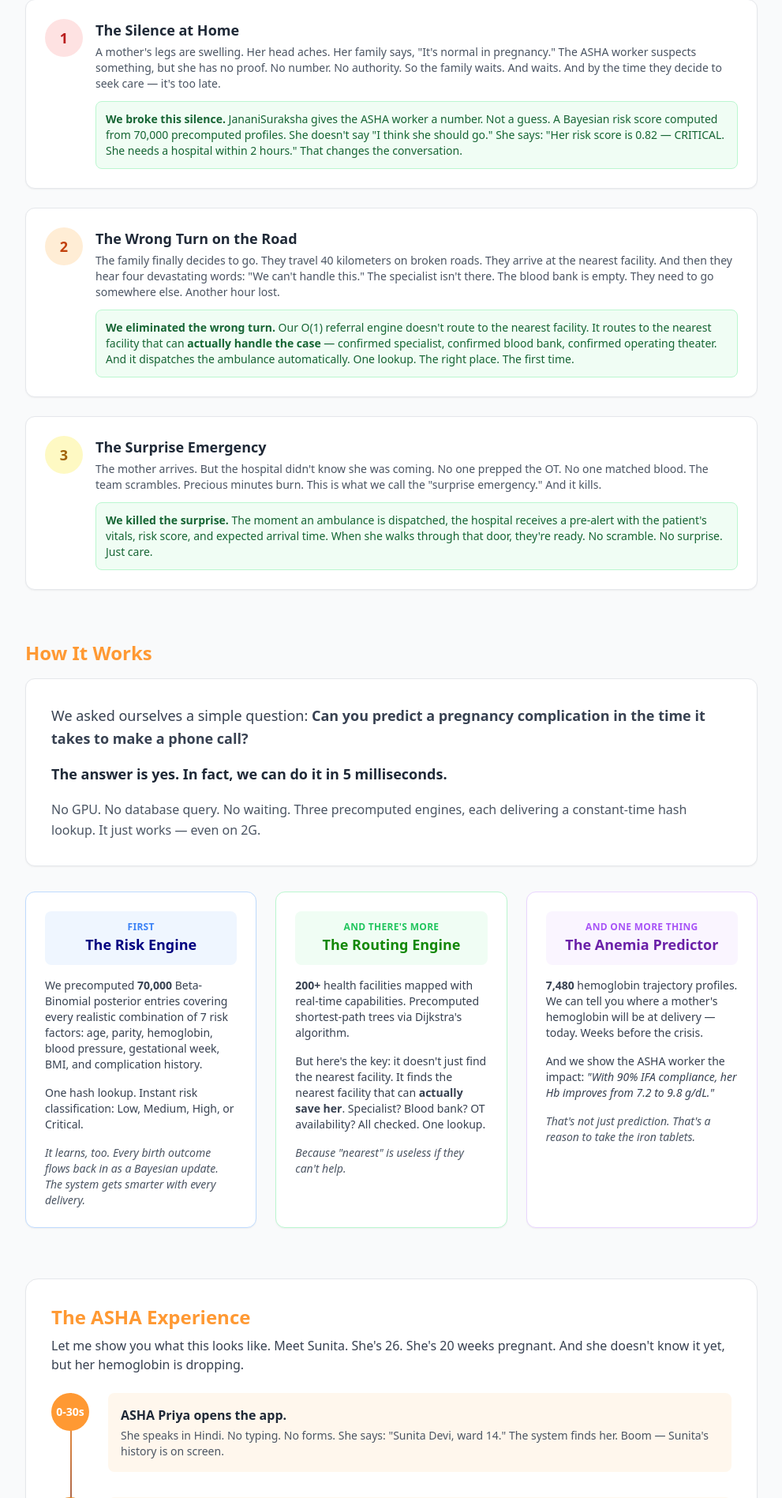
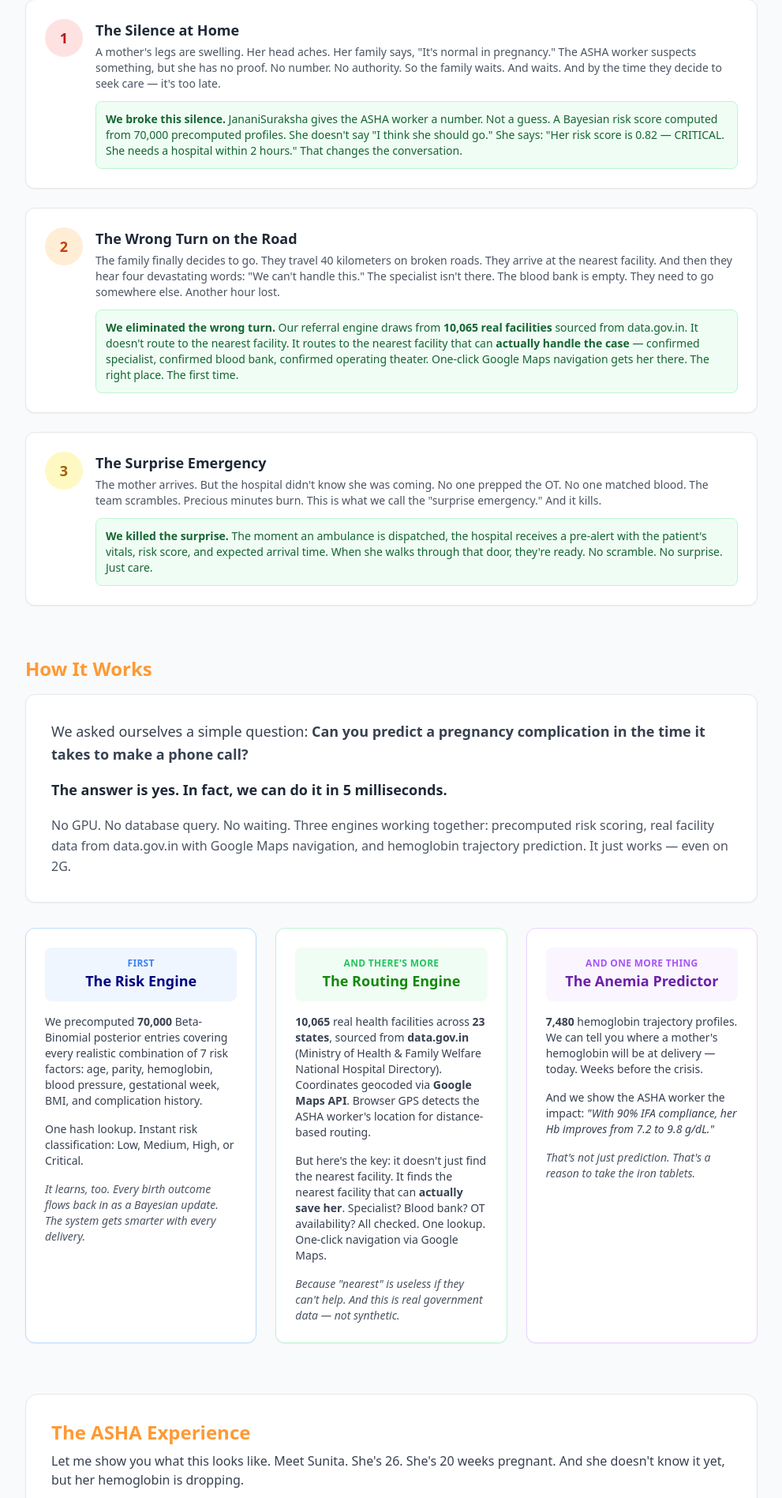
Before and after one commit to divyamohan1993/janani-suraksha, a FastAPI app: page /about in a window 1280 px wide. Shown: the part 1789-3686 px from the top of the page at 79% size, without its empty margins (288-1279 px from the left). Run offline with FastAPI, Linux system fonts and the light colour scheme; some libraries are stand-ins or nearby versions.

Commit message:
Update docs, disclaimers, and pitch for real data consistency
- About page: reflects 10,065 real facilities, Google Maps, data.gov.in source
- Pitch deck: updated slide 4 (10,065 real facilities), slide 7 (real govt data column), slide 9 (new milestone)
- README: updated engine 2 description, tech stack, .env setup, API endpoints
- Disclaimers: distinguish real facility data from approximate risk models
- All pages now consistently state what's real vs what needs validation

Co-Authored-By: Claude Opus 4.6 (1M context) <noreply@anthropic.com>

```diff
--- a/app/api/v1/routes.py
+++ b/app/api/v1/routes.py
@@ -29,8 +29,9 @@ router = APIRouter(prefix="/api/v1", tags=["v1"])
 
 DEMO_DISCLAIMER = (
     "DEMONSTRATION ONLY — NOT FOR CLINICAL USE. "
-    "This system uses synthetic data and approximate risk models that have not been "
-    "clinically validated. Do not use for real medical decisions. "
+    "Risk scores and anemia predictions use approximate models that have not been "
+    "clinically validated. Facility data is sourced from data.gov.in (Government of India). "
+    "Do not use for real medical decisions. "
     "Always consult a qualified healthcare provider."
 )
 
--- a/app/templates/about.html
+++ b/app/templates/about.html
@@ -232,7 +232,7 @@
                                         <p class="text-gray-600 text-sm mb-3">The family finally decides to go. They travel 40 kilometers on broken roads. They arrive at the nearest facility. And then they hear four devastating words: "We can't handle this." The specialist isn't there. The blood bank is empty. They need to go somewhere else. Another hour lost.</p>
                                         <div class="bg-green-50 border border-green-200 rounded-lg p-3">
                                             <p class="text-sm text-green-800">
-                                                <span class="font-semibold">We eliminated the wrong turn.</span> Our O(1) referral engine doesn't route to the nearest facility. It routes to the nearest facility that can <strong>actually handle the case</strong> &mdash; confirmed specialist, confirmed blood bank, confirmed operating theater. And it dispatches the ambulance automatically. One lookup. The right place. The first time.
+                                                <span class="font-semibold">We eliminated the wrong turn.</span> Our referral engine draws from <strong>10,065 real facilities</strong> sourced from data.gov.in. It doesn't route to the nearest facility. It routes to the nearest facility that can <strong>actually handle the case</strong> &mdash; confirmed specialist, confirmed blood bank, confirmed operating theater. One-click Google Maps navigation gets her there. The right place. The first time.
                                             </p>
                                         </div>
                                     </div>
@@ -271,7 +271,7 @@
                                 The answer is yes. In fact, we can do it in 5 milliseconds.
                             </p>
                             <p class="text-gray-600 text-base leading-relaxed">
-                                No GPU. No database query. No waiting. Three precomputed engines, each delivering a constant-time hash lookup. It just works &mdash; even on 2G.
+                                No GPU. No database query. No waiting. Three engines working together: precomputed risk scoring, real facility data from data.gov.in with Google Maps navigation, and hemoglobin trajectory prediction. It just works &mdash; even on 2G.
                             </p>
                         </div>
 
@@ -293,9 +293,9 @@
                                     <p class="text-xs font-semibold text-green-500 uppercase tracking-wide">And there's more</p>
                                     <h3 class="text-lg font-bold text-india-green">The Routing Engine</h3>
                                 </div>
-                                <p class="text-sm text-gray-700 mb-4"><strong>200+</strong> health facilities mapped with real-time capabilities. Precomputed shortest-path trees via Dijkstra's algorithm.</p>
-                                <p class="text-sm text-gray-700 mb-4">But here's the key: it doesn't just find the nearest facility. It finds the nearest facility that can <strong>actually save her</strong>. Specialist? Blood bank? OT availability? All checked. One lookup.</p>
-                                <p class="text-sm text-gray-600 italic">Because "nearest" is useless if they can't help.</p>
+                                <p class="text-sm text-gray-700 mb-4"><strong>10,065</strong> real health facilities across <strong>23 states</strong>, sourced from <strong>data.gov.in</strong> (Ministry of Health &amp; Family Welfare National Hospital Directory). Coordinates geocoded via <strong>Google Maps API</strong>. Browser GPS detects the ASHA worker's location for distance-based routing.</p>
+                                <p class="text-sm text-gray-700 mb-4">But here's the key: it doesn't just find the nearest facility. It finds the nearest facility that can <strong>actually save her</strong>. Specialist? Blood bank? OT availability? All checked. One lookup. One-click navigation via Google Maps.</p>
+                                <p class="text-sm text-gray-600 italic">Because "nearest" is useless if they can't help. And this is real government data &mdash; not synthetic.</p>
                             </div>
 
                             <!-- Engine 3 -->
@@ -371,7 +371,7 @@
                                     <div class="flex-shrink-0 w-12 h-12 bg-india-green rounded-full flex items-center justify-center text-white font-bold text-xs z-10">240-300s</div>
                                     <div class="flex-1 bg-green-50 rounded-lg p-4">
                                         <h3 class="font-bold text-gray-800">Done. Five minutes. Everything handled.</h3>
-                                        <p class="text-sm text-gray-600 mt-1">SMS sent to Sunita's family contact. Follow-up scheduled for 2 weeks. Assessment logged to the District Health Officer's dashboard. Priya is already walking to the next house. And Sunita? Sunita has a plan.</p>
+                                        <p class="text-sm text-gray-600 mt-1">SMS sent to Sunita's family contact. Follow-up scheduled for 2 weeks. Assessment logged to the District Health Officer's dashboard. The "Navigate" button opens real Google Maps directions to the referred facility &mdash; real coordinates, real roads, real-time ETA. Priya is already walking to the next house. And Sunita? Sunita has a plan.</p>
                                     </div>
                                 </div>
                             </div>
@@ -495,6 +495,16 @@
                                 <p class="text-xs text-gray-400 mb-2">Precomputed</p>
                                 <p class="text-sm text-gray-600">No GPU. No database. Just answers.</p>
                             </div>
+                            <div class="bg-white rounded-xl shadow-sm border border-gray-200 p-5 text-center">
+                                <p class="text-lg font-bold text-india-navy">data.gov.in</p>
+                                <p class="text-xs text-gray-400 mb-2">National Hospital Directory</p>
+                                <p class="text-sm text-gray-600">10,065 real facilities. 23 states. Government data.</p>
+                            </div>
+                            <div class="bg-white rounded-xl shadow-sm border border-gray-200 p-5 text-center">
+                                <p class="text-lg font-bold text-india-navy">Google Maps API</p>
+                                <p class="text-xs text-gray-400 mb-2">Geocoding + Navigation</p>
+                                <p class="text-sm text-gray-600">Real coordinates. One-click directions. Browser GPS.</p>
+                            </div>
                         </div>
                     </section>
 
@@ -539,6 +549,10 @@
                                         <span class="text-green-500 mt-1 flex-shrink-0">&#10003;</span>
                                         <span><strong>MomConnect in South Africa</strong> reached 63% of all pregnant women nationally via mobile health. Scale is achievable.</span>
                                     </li>
+                                    <li class="flex items-start gap-2">
+                                        <span class="text-green-500 mt-1 flex-shrink-0">&#10003;</span>
+                                        <span><strong>Facility data sourced from data.gov.in</strong> National Hospital Directory (Ministry of Health &amp; Family Welfare) &mdash; 10,065 real facilities across 23 states with Google Maps geocoded coordinates and one-click navigation.</span>
+                                    </li>
                                 </ul>
                             </div>
 
@@ -551,7 +565,7 @@
                                 <ul class="space-y-3 text-sm text-gray-700">
                                     <li class="flex items-start gap-2">
                                         <span class="text-yellow-500 mt-1 flex-shrink-0">&#9888;</span>
-                                        <span>Risk threshold calibration against real Indian birth outcomes. We need NHM partnership data to tune the priors.</span>
+                                        <span>Risk scoring models and anemia predictions use approximate models that have not been clinically validated. Risk threshold calibration against real Indian birth outcomes is needed. (Note: facility locations and navigation use real government data and are not approximate.)</span>
                                     </li>
                                     <li class="flex items-start gap-2">
                                         <span class="text-yellow-500 mt-1 flex-shrink-0">&#9888;</span>
@@ -648,6 +662,10 @@
                                 <h3 class="font-semibold text-gray-800 mb-2">Low Maintenance</h3>
                                 <p class="text-sm text-gray-600">No database to manage. No ML model to retrain in real-time. Update risk tables quarterly. That's it. It just works.</p>
                             </div>
+                            <div class="bg-white rounded-xl shadow-sm border border-green-200 p-5">
+                                <h3 class="font-semibold text-gray-800 mb-2">Pre-fetched Facility Data</h3>
+                                <p class="text-sm text-gray-600">Facility data from data.gov.in is pre-fetched and geocoded at build time. <strong class="text-india-green">Zero runtime API cost</strong> for facility lookups. Only navigation uses the client-side Google Maps link.</p>
+                            </div>
                         </div>
                     </section>
 
@@ -671,7 +689,7 @@
                                         </div>
                                         <ul class="text-sm text-gray-600 space-y-1 mt-2">
                                             <li>&#10003; Risk scoring engine &mdash; 70,000 precomputed entries</li>
-                                            <li>&#10003; Referral routing &mdash; 200+ facility graph</li>
+                                            <li>&#10003; Referral routing &mdash; 10,065 real facilities from data.gov.in across 23 states</li>
                                             <li>&#10003; Anemia prediction &mdash; 7,480 Hb trajectory profiles</li>
                                             <li>&#10003; Voice-first interface prototype</li>
                                             <li>&#10003; Live on Google Cloud Run</li>
@@ -755,6 +773,9 @@
                                 <p class="text-xs text-gray-400">Patent Pending</p>
                                 <p class="text-sm text-gray-500">JananiSuraksha is an initiative of <strong class="text-india-navy">dmj.one</strong></p>
                             </div>
+                            <div class="mt-6 bg-yellow-50 border border-yellow-200 rounded-lg p-4 max-w-3xl mx-auto">
+                                <p class="text-xs text-yellow-800"><strong>Disclaimer:</strong> Risk scores and anemia predictions use approximate models that have not been clinically validated. Facility data is sourced from data.gov.in (Government of India). Always consult a qualified healthcare provider.</p>
+                            </div>
                         </div>
                     </section>
 
--- a/app/templates/dashboard.html
+++ b/app/templates/dashboard.html
@@ -70,7 +70,7 @@
                 <svg class="w-6 h-6 text-amber-600 mt-0.5 mr-3 flex-shrink-0" fill="currentColor" viewBox="0 0 20 20"><path fill-rule="evenodd" d="M8.257 3.099c.765-1.36 2.722-1.36 3.486 0l5.58 9.92c.75 1.334-.213 2.98-1.742 2.98H4.42c-1.53 0-2.493-1.646-1.743-2.98l5.58-9.92zM11 13a1 1 0 11-2 0 1 1 0 012 0zm-1-8a1 1 0 00-1 1v3a1 1 0 002 0V6a1 1 0 00-1-1z" clip-rule="evenodd"/></svg>
                 <div>
                     <h3 class="text-sm font-bold text-amber-800">Simulated Dashboard — Synthetic Data</h3>
-                    <p class="text-sm text-amber-700 mt-1">All statistics, assessments, and facility data shown are <strong>synthetic and for demonstration purposes only</strong>. This dashboard does not reflect real patients, real facilities, or real health outcomes.</p>
+                    <p class="text-sm text-amber-700 mt-1">Dashboard statistics and recent assessments are <strong>simulated for demonstration</strong>. Facility data is real, sourced from data.gov.in (Government of India). Risk models have not been clinically validated.</p>
                 </div>
             </div>
         </div>
--- a/app/templates/index.html
+++ b/app/templates/index.html
@@ -72,7 +72,7 @@
                 <svg class="w-6 h-6 text-amber-600 mt-0.5 mr-3 flex-shrink-0" fill="currentColor" viewBox="0 0 20 20"><path fill-rule="evenodd" d="M8.257 3.099c.765-1.36 2.722-1.36 3.486 0l5.58 9.92c.75 1.334-.213 2.98-1.742 2.98H4.42c-1.53 0-2.493-1.646-1.743-2.98l5.58-9.92zM11 13a1 1 0 11-2 0 1 1 0 012 0zm-1-8a1 1 0 00-1 1v3a1 1 0 002 0V6a1 1 0 00-1-1z" clip-rule="evenodd"/></svg>
                 <div>
                     <h3 class="text-sm font-bold text-amber-800">Technology Demonstration Only — Not for Clinical Use</h3>
-                    <p class="text-sm text-amber-700 mt-1">This platform uses <strong>synthetic data and approximate risk models</strong> that have <strong>not been clinically validated</strong>. Risk scores, referral recommendations, and anemia predictions are illustrative and must <strong>not</strong> be used for real medical decisions. Always consult a qualified healthcare provider for pregnancy-related care.</p>
+                    <p class="text-sm text-amber-700 mt-1">Risk scores and anemia predictions use <strong>approximate models</strong> that have <strong>not been clinically validated</strong>. Facility data is sourced from data.gov.in (Government of India). Do not use risk assessments for real medical decisions — always consult a qualified healthcare provider.</p>
                 </div>
             </div>
         </div>
```
Also changed, not shown: app/templates/pitch.html (+16 -3 lines), README.md.
